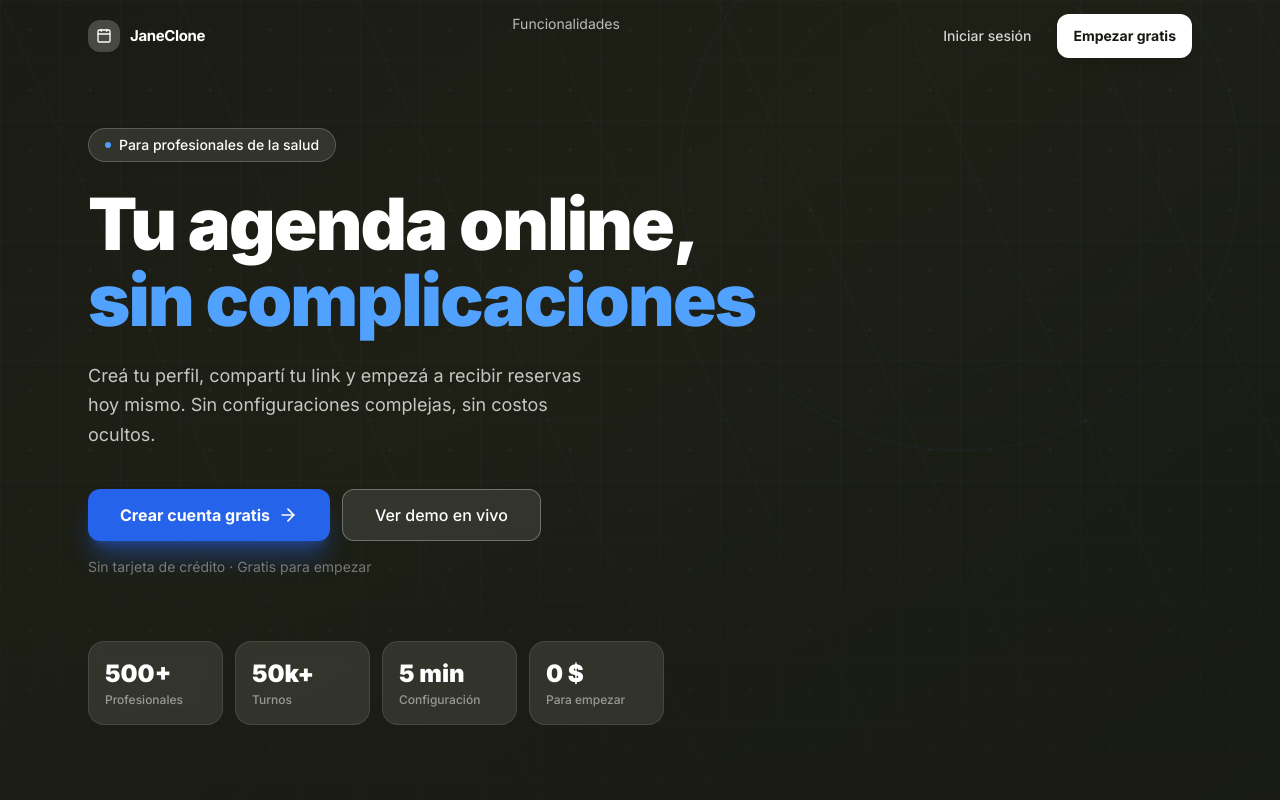
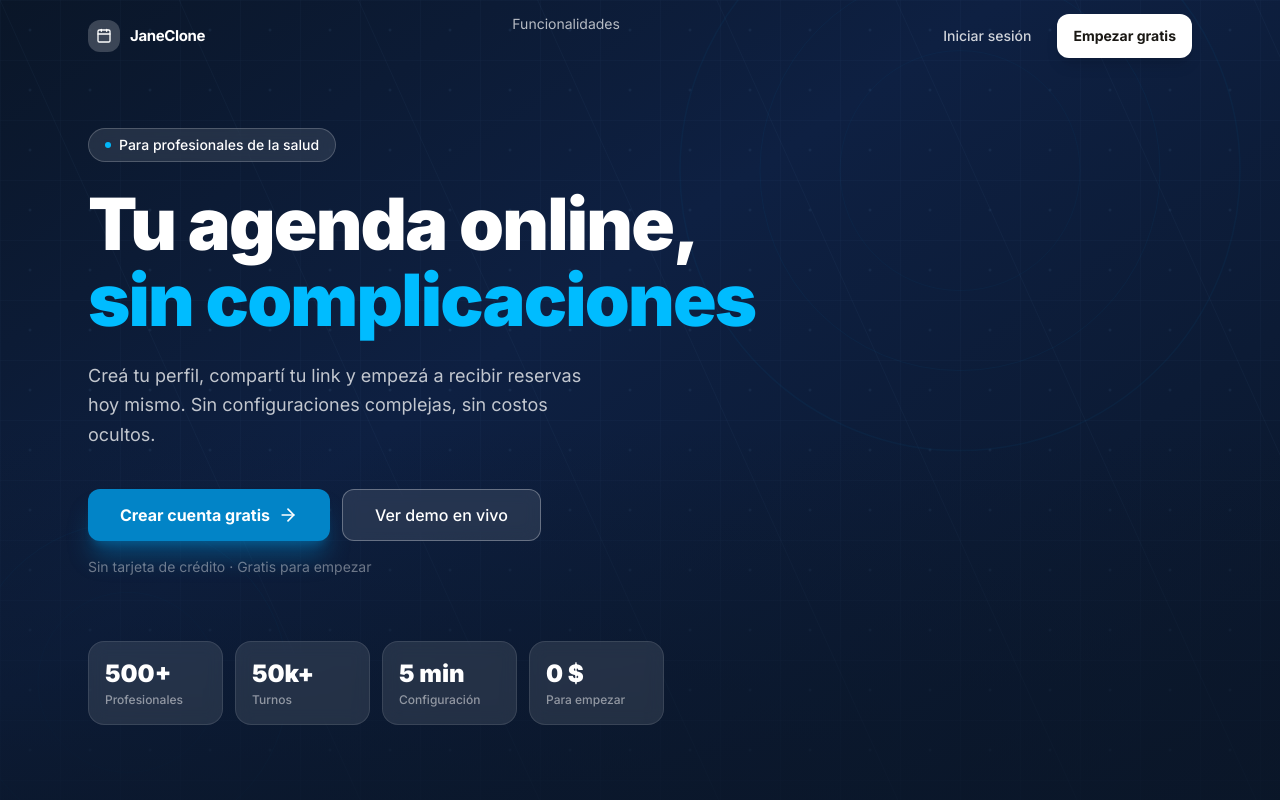
Before and after one commit to mleonangeli-ia/jane-clone, a Next.js app: page / in a window 1280 px wide. Shown: the top 800 px of the page. Built offline with nearby package versions, Linux system fonts and the light colour scheme.

Commit message:
design: celeste & blue pastel palette — sky-50 bg, sky-600 brand, navy dark panels

```diff
--- a/app/dashboard/page.tsx
+++ b/app/dashboard/page.tsx
@@ -84,7 +84,7 @@ export default async function DashboardPage() {
 
       {/* ── Stat cards ──────────────────────────────────────── */}
       <div className="stagger-children grid grid-cols-2 gap-3 sm:gap-4 lg:grid-cols-4">
-        <StatCard icon={Calendar}   label="Turnos hoy"       value={todayAppointments.length}    sub={`${yesterdayCount} ayer`}              delta={todayVsYesterday} accent="#2563eb" />
+        <StatCard icon={Calendar}   label="Turnos hoy"       value={todayAppointments.length}    sub={`${yesterdayCount} ayer`}              delta={todayVsYesterday} accent="#0284c7" />
         <StatCard icon={Users}      label="Clientes"         value={totalClients}                 sub={`${totalAppointments} totales`}                                accent="#3d8060" />
         <StatCard icon={DollarSign} label="Cobrado hoy"      value={formatPrice(todayRevenue)}    sub="ingresos del día"                                              accent="#c8922a" />
         <StatCard icon={Clock}      label="Pendientes"       value={pendingPayments}              sub="sin cobrar"                            alert={pendingPayments > 0} accent="#d4745a" />
@@ -101,7 +101,7 @@ export default async function DashboardPage() {
                 <Calendar className="h-3.5 w-3.5 text-blue-500" />
               </span>
               Agenda de hoy
-              <span className="ml-1 rounded-full bg-blue-50 px-2.5 py-0.5 text-xs font-semibold text-blue-600">
+              <span className="ml-1 rounded-full bg-blue-50 px-2.5 py-0.5 text-xs font-semibold text-sky-700">
                 {todayAppointments.length}
               </span>
             </h2>
--- a/app/globals.css
+++ b/app/globals.css
@@ -1,92 +1,92 @@
 @import "tailwindcss";
 
 /* ────────────────────────────────────────────────────────────
-   LIGHT — Warm pastel palette (posts.design inspired)
-   Background: warm cream   Brand: blue   Accent: peach
+   LIGHT — Celeste & Blue pastel palette
+   Background: sky-50   Brand: sky-600   Sidebar: sky-100
    ──────────────────────────────────────────────────────────── */
 :root {
   --font-inter: "Inter", -apple-system, BlinkMacSystemFont, sans-serif;
 
   /* Surfaces */
-  --bg:           #faf8f3;
+  --bg:           #f0f9ff;
   --bg-card:      #ffffff;
-  --bg-subtle:    #f3efe8;
-  --bg-hover:     #ebe6dd;
+  --bg-subtle:    #e0f2fe;
+  --bg-hover:     #bae6fd;
 
   /* Borders */
-  --border:       #dfd7cc;
-  --border-subtle:#ece7df;
+  --border:       #bae6fd;
+  --border-subtle:#e0f2fe;
 
   /* Text */
-  --text:         #1a1814;
-  --text-muted:   #7a7068;
-  --text-faint:   #b8b0a4;
+  --text:         #0c4a6e;
+  --text-muted:   #0369a1;
+  --text-faint:   #7dd3fc;
 
   /* Sidebar */
-  --sidebar-bg:          #f5f1ea;
-  --sidebar-border:      #e8e2d8;
-  --sidebar-active-bg:   #eff6ff;
-  --sidebar-active-text: #1d4ed8;
-  --sidebar-icon-active: #3b82f6;
-  --sidebar-text:        #907e6e;
-  --sidebar-text-hover:  #1a1814;
+  --sidebar-bg:          #e0f2fe;
+  --sidebar-border:      #bae6fd;
+  --sidebar-active-bg:   #bae6fd;
+  --sidebar-active-text: #0369a1;
+  --sidebar-icon-active: #0284c7;
+  --sidebar-text:        #38bdf8;
+  --sidebar-text-hover:  #0c4a6e;
 
-  /* Sage — primary brand */
-  --sage:       #2563eb;
-  --sage-light: #dbeafe;
-  --sage-dark:  #1e40af;
+  /* Sky — primary brand */
+  --blue:       #0284c7;
+  --blue-light: #e0f2fe;
+  --blue-dark:  #0369a1;
 
-  /* Peach — secondary */
-  --peach:       #d4745a;
-  --peach-light: #fde4d8;
+  /* Cyan — secondary */
+  --peach:       #06b6d4;
+  --peach-light: #cffafe;
 
   /* Amber — tertiary */
-  --amber:       #c8922a;
-  --amber-light: #fdf0d0;
+  --amber:       #f59e0b;
+  --amber-light: #fef3c7;
 
   /* Emerald / success */
-  --emerald:      #3d8060;
-  --emerald-muted:#d4ede4;
-  --emerald-text: #1a5c3a;
+  --emerald:      #059669;
+  --emerald-muted:#d1fae5;
+  --emerald-text: #065f46;
 }
 
 /* ────────────────────────────────────────────────────────────
-   DARK — Warm charcoal + muted sage accents
+   DARK — Deep navy + muted sky accents
    ──────────────────────────────────────────────────────────── */
 [data-theme="dark"] {
-  --bg:           #141210;
-  --bg-card:      #1e1c18;
-  --bg-subtle:    #262420;
-  --bg-hover:     #2e2c28;
+  --bg:           #0c1929;
+  --bg-card:      #112131;
+  --bg-subtle:    #163047;
+  --bg-hover:     #1e3d59;
 
-  --border:       #383430;
-  --border-subtle:#2a2824;
+  --border:       #1e4976;
+  --border-subtle:#163047;
 
-  --text:         #f0ece6;
-  --text-muted:   #8a8278;
-  --text-faint:   #524e48;
+  --text:         #e0f2fe;
+  --text-muted:   #7dd3fc;
+  --text-faint:   #1e4976;
 
-  --sidebar-bg:          #181614;
-  --sidebar-border:      #262420;
-  --sidebar-active-bg:   rgba(37,99,235,0.18);
-  --sidebar-active-text: #93c5fd;
-  --sidebar-icon-active: #60a5fa;
-  --sidebar-text:        #5a5650;
-  --sidebar-text-hover:  #e8e4de;
+  --sidebar-bg:          #0a1628;
+  --sidebar-border:      #163047;
+  --sidebar-active-bg:   rgba(2,132,199,0.2);
+  --sidebar-active-text: #7dd3fc;
+  --sidebar-icon-active: #38bdf8;
+  --sidebar-text:        #1e4976;
+  --sidebar-text-hover:  #e0f2fe;
 
-  --sage:       #2563eb;
-  --sage-light: rgba(37,99,235,0.18);
-  --sage-dark:  #93c5fd;
+  --blue:       #0284c7;
+  --blue-light: rgba(2,132,199,0.2);
+  --blue-dark:  #7dd3fc;
 
-  --peach:       #d4745a;
-  --peach-light: rgba(212,116,90,0.18);
+  --peach:       #06b6d4;
+  --peach-light: rgba(6,182,212,0.2);
 
-  --amber:       #c8922a;
-  --amber-light: rgba(200,146,42,0.18);
+  --amber:       #f59e0b;
+  --amber-light: rgba(245,158,11,0.2);
 
-  --emerald:      #3d8060;
-  --emerald-muted:rgba(61,128,96,0.18);
-  --emerald-text: #6ab490;
+  --emerald:      #059669;
+  --emerald-muted:rgba(5,150,105,0.2);
+  --emerald-text: #6ee7b7;
 }
 
 /* ────────────────────────────────────────────────────────────
--- a/app/login/page.tsx
+++ b/app/login/page.tsx
@@ -140,7 +140,7 @@ export default function LoginPage() {
   return (
     <div className="flex min-h-screen">
       {/* ── Left panel ─────────────────────────────────────── */}
-      <div className="hidden lg:flex lg:w-1/2 flex-col justify-between bg-gradient-to-br from-[#1c1a14] via-[#1c1a14] to-[#242018] p-12 text-white">
+      <div className="hidden lg:flex lg:w-1/2 flex-col justify-between bg-gradient-to-br from-[#0c2d4e] via-[#0a1e3d] to-[#071528] p-12 text-white">
         <div className="flex items-center gap-3">
           <div className="flex h-9 w-9 items-center justify-center rounded-xl bg-white/20">
             <Calendar className="h-5 w-5 text-white" />
@@ -255,7 +255,7 @@ export default function LoginPage() {
                   <Button
                     type="button"
                     onClick={handleCaptchaRetry}
-                    className="h-11 w-full bg-gradient-to-r from-[#2563eb] to-[#1d4ed8] hover:from-[#1d4ed8] hover:to-[#1e40af] shadow-md"
+                    className="h-11 w-full bg-gradient-to-r from-sky-400 to-sky-600 hover:from-sky-500 hover:to-sky-700 shadow-md"
                     disabled={loading || !captchaReady}
                   >
                     {loading ? "Verificando..." : "Intentar de nuevo"}
@@ -263,7 +263,7 @@ export default function LoginPage() {
                 ) : (
                   <Button
                     type="submit"
-                    className="h-11 w-full bg-gradient-to-r from-[#2563eb] to-[#1d4ed8] hover:from-[#1d4ed8] hover:to-[#1e40af] shadow-md"
+                    className="h-11 w-full bg-gradient-to-r from-sky-400 to-sky-600 hover:from-sky-500 hover:to-sky-700 shadow-md"
                     disabled={loading}
                   >
                     {loading ? "Ingresando..." : "Iniciar sesión"}
@@ -275,7 +275,7 @@ export default function LoginPage() {
 
           <p className="mt-6 text-center text-sm text-gray-500">
             ¿No tenés cuenta?{" "}
-            <Link href="/register" className="font-semibold text-blue-600 hover:underline">
+            <Link href="/register" className="font-semibold text-sky-700 hover:underline">
               Registrate gratis
             </Link>
           </p>
--- a/app/page.tsx
+++ b/app/page.tsx
@@ -54,7 +54,7 @@ export default function LandingPage() {
         <section className="relative flex min-h-[90vh] items-center overflow-hidden">
 
           {/* Fondo base: gradiente cálido oscuro */}
-          <div className="absolute inset-0" style={{ background: "linear-gradient(145deg, #1a1c14 0%, #1e2016 40%, #161a14 100%)" }} />
+          <div className="absolute inset-0" style={{ background: "linear-gradient(145deg, #0a1628 0%, #0e2042 40%, #0a1628 100%)" }} />
 
           {/* Patrón de grilla — evoca agenda/calendario */}
           <svg className="absolute inset-0 h-full w-full opacity-[0.07]" xmlns="http://www.w3.org/2000/svg">
@@ -72,11 +72,11 @@ export default function LandingPage() {
 
           {/* Círculos decorativos — sugieren ciclos, tiempo, salud */}
           <svg className="absolute inset-0 h-full w-full" xmlns="http://www.w3.org/2000/svg" style={{ opacity: 0.06 }}>
-            <circle cx="75%" cy="20%" r="280" fill="none" stroke="#2563eb" strokeWidth="1.5"/>
-            <circle cx="75%" cy="20%" r="200" fill="none" stroke="#2563eb" strokeWidth="1"/>
-            <circle cx="75%" cy="20%" r="120" fill="none" stroke="#2563eb" strokeWidth="0.8"/>
-            <circle cx="10%" cy="80%" r="160" fill="none" stroke="#2563eb" strokeWidth="1"/>
-            <circle cx="10%" cy="80%" r="90"  fill="none" stroke="#2563eb" strokeWidth="0.6"/>
+            <circle cx="75%" cy="20%" r="280" fill="none" stroke="#0284c7" strokeWidth="1.5"/>
+            <circle cx="75%" cy="20%" r="200" fill="none" stroke="#0284c7" strokeWidth="1"/>
+            <circle cx="75%" cy="20%" r="120" fill="none" stroke="#0284c7" strokeWidth="0.8"/>
+            <circle cx="10%" cy="80%" r="160" fill="none" stroke="#0284c7" strokeWidth="1"/>
+            <circle cx="10%" cy="80%" r="90"  fill="none" stroke="#0284c7" strokeWidth="0.6"/>
           </svg>
 
           {/* Líneas diagonales sutiles — dinamismo */}
@@ -88,21 +88,21 @@ export default function LandingPage() {
           </svg>
 
           {/* Gradiente de fade bottom */}
-          <div className="absolute inset-0 bg-gradient-to-t from-[#1a1c14]/80 via-transparent to-transparent" />
+          <div className="absolute inset-0 bg-gradient-to-t from-[#0a1628]/80 via-transparent to-transparent" />
 
           {/* Contenido */}
           <div className="relative mx-auto max-w-6xl w-full px-6 py-32">
             <div className="max-w-2xl">
 
               <div className="mb-6 inline-flex items-center gap-2 rounded-full border border-white/20 bg-white/10 px-4 py-1.5 text-sm font-medium text-white backdrop-blur-sm">
-                <span className="h-1.5 w-1.5 rounded-full bg-blue-400 animate-pulse" />
+                <span className="h-1.5 w-1.5 rounded-full bg-sky-400 animate-pulse" />
                 Para profesionales de la salud
               </div>
 
               <h1 className="text-5xl font-black leading-[1.05] tracking-tight text-white sm:text-6xl lg:text-7xl">
                 Tu agenda online,
                 <br />
-                <span className="text-blue-400">sin complicaciones</span>
+                <span className="text-sky-400">sin complicaciones</span>
               </h1>
 
               <p className="mt-6 max-w-lg text-lg leading-relaxed text-white/75">
@@ -111,7 +111,7 @@ export default function LandingPage() {
 
               <div className="mt-10 flex flex-col gap-3 sm:flex-row">
                 <Link href="/register">
-                  <button className="flex h-13 items-center gap-2 rounded-xl bg-[#2563eb] px-8 py-3.5 text-base font-bold text-white shadow-xl shadow-[#2563eb]/40 transition-all hover:-translate-y-0.5 hover:bg-[#1d4ed8] hover:shadow-2xl">
+                  <button className="flex h-13 items-center gap-2 rounded-xl bg-[#0284c7] px-8 py-3.5 text-base font-bold text-white shadow-xl shadow-[#0284c7]/40 transition-all hover:-translate-y-0.5 hover:bg-[#0369a1] hover:shadow-2xl">
                     Crear cuenta gratis
                     <ArrowRight className="h-5 w-5" />
                   </button>
@@ -165,7 +165,7 @@ export default function LandingPage() {
           </svg>
           <div className="relative mx-auto max-w-6xl px-6">
             <div className="mb-16 text-center">
-              <p className="mb-3 text-sm font-bold uppercase tracking-widest text-blue-400">Funcionalidades</p>
+              <p className="mb-3 text-sm font-bold uppercase tracking-widest text-sky-400">Funcionalidades</p>
               <h2 className="text-3xl font-black tracking-tight text-white sm:text-4xl" style={{ letterSpacing: "-0.03em" }}>
                 Todo lo que necesitás en un solo lugar
               </h2>
@@ -181,12 +181,12 @@ export default function LandingPage() {
                   className="group relative overflow-hidden rounded-2xl border border-white/5 bg-white/5 p-6 transition-all duration-300 hover:border-blue-500/30 hover:bg-white/8 hover:-translate-y-1"
                   style={{ animationDelay: `${i * 60}ms` }}
                 >
-                  <div className="mb-4 inline-flex h-11 w-11 items-center justify-center rounded-xl bg-[#2563eb]/10">
-                    <Icon className="h-5 w-5 text-blue-400" />
+                  <div className="mb-4 inline-flex h-11 w-11 items-center justify-center rounded-xl bg-[#0284c7]/10">
+                    <Icon className="h-5 w-5 text-sky-400" />
                   </div>
                   <h3 className="mb-2 font-bold text-white" style={{ letterSpacing: "-0.02em" }}>{title}</h3>
                   <p className="text-sm leading-relaxed text-gray-400">{desc}</p>
-                  <div className="absolute bottom-0 left-0 h-px w-0 bg-[#2563eb] transition-all duration-500 group-hover:w-full" />
+                  <div className="absolute bottom-0 left-0 h-px w-0 bg-[#0284c7] transition-all duration-500 group-hover:w-full" />
                 </div>
               ))}
             </div>
@@ -203,9 +203,9 @@ export default function LandingPage() {
           <svg className="absolute inset-0 h-full w-full" xmlns="http://www.w3.org/2000/svg" preserveAspectRatio="none" style={{ opacity: 0.12 }}>
             <defs>
               <linearGradient id="waveGrad" x1="0%" y1="0%" x2="100%" y2="0%">
-                <stop offset="0%"   stopColor="#2563eb" stopOpacity="0"/>
-                <stop offset="50%"  stopColor="#2563eb" stopOpacity="1"/>
-                <stop offset="100%" stopColor="#2563eb" stopOpacity="0"/>
+                <stop offset="0%"   stopColor="#0284c7" stopOpacity="0"/>
+                <stop offset="50%"  stopColor="#0284c7" stopOpacity="1"/>
+                <stop offset="100%" stopColor="#0284c7" stopOpacity="0"/>
               </linearGradient>
             </defs>
             {[0,1,2,3,4].map(i => (
@@ -261,7 +261,7 @@ export default function LandingPage() {
       <footer className="border-t border-gray-100 bg-white py-8">
         <div className="mx-auto max-w-6xl px-6 flex flex-col items-center justify-between gap-4 sm:flex-row">
           <div className="flex items-center gap-2">
-            <div className="flex h-6 w-6 items-center justify-center rounded-lg bg-[#2563eb]">
+            <div className="flex h-6 w-6 items-center justify-center rounded-lg bg-[#0284c7]">
               <Calendar className="h-3 w-3 text-white" />
             </div>
             <span className="text-sm font-bold text-gray-800">JaneClone</span>
--- a/app/register/page.tsx
+++ b/app/register/page.tsx
@@ -42,7 +42,7 @@ export default function RegisterPage() {
   return (
     <div className="flex min-h-screen">
       {/* Left */}
-      <div className="hidden lg:flex lg:w-1/2 flex-col justify-between bg-gradient-to-br from-[#1c1a14] via-[#1e1c16] to-[#242018] p-12 text-white">
+      <div className="hidden lg:flex lg:w-1/2 flex-col justify-between bg-gradient-to-br from-[#0a1e3d] via-[#0c2d4e] to-[#071528] p-12 text-white">
         <div className="flex items-center gap-3">
           <div className="flex h-9 w-9 items-center justify-center rounded-xl bg-white/20">
             <Calendar className="h-5 w-5 text-white" />
@@ -56,7 +56,7 @@ export default function RegisterPage() {
           <ul className="space-y-3">
             {perks.map((p) => (
               <li key={p} className="flex items-center gap-3 text-gray-300">
-                <CheckCircle className="h-5 w-5 shrink-0 text-blue-400" />
+                <CheckCircle className="h-5 w-5 shrink-0 text-sky-400" />
                 <span>{p}</span>
               </li>
             ))}
@@ -99,7 +99,7 @@ export default function RegisterPage() {
               )}
               <Button
                 type="submit"
-                className="h-11 w-full bg-gradient-to-r from-[#2563eb] to-[#1d4ed8] hover:from-[#1d4ed8] hover:to-[#1e40af] shadow-md"
+                className="h-11 w-full bg-gradient-to-r from-sky-400 to-sky-600 hover:from-sky-500 hover:to-sky-700 shadow-md"
                 disabled={loading}
               >
                 {loading ? "Creando cuenta..." : "Crear cuenta gratis"}
@@ -109,7 +109,7 @@ export default function RegisterPage() {
 
           <p className="mt-6 text-center text-sm text-gray-500">
             ¿Ya tenés cuenta?{" "}
-            <Link href="/login" className="font-semibold text-blue-600 hover:underline">
+            <Link href="/login" className="font-semibold text-sky-700 hover:underline">
               Iniciar sesión
             </Link>
           </p>
--- a/components/layout/BottomNav.tsx
+++ b/components/layout/BottomNav.tsx
@@ -28,19 +28,19 @@ export function BottomNav() {
             key={href}
             href={href}
             className="flex flex-1 flex-col items-center justify-center gap-1 py-2.5 transition-all active:scale-95"
-            style={{ color: active ? "#2563eb" : "var(--text-faint)" }}
+            style={{ color: active ? "#0284c7" : "var(--text-faint)" }}
           >
             <Icon className="h-5 w-5" strokeWidth={active ? 2.5 : 1.8} />
             <span
               className="text-[10px] font-semibold"
-              style={{ color: active ? "#2563eb" : "var(--text-faint)" }}
+              style={{ color: active ? "#0284c7" : "var(--text-faint)" }}
             >
               {label}
             </span>
             {active && (
               <span
                 className="absolute top-0 h-0.5 w-10 rounded-full"
-                style={{ backgroundColor: "#2563eb" }}
+                style={{ backgroundColor: "#0284c7" }}
               />
             )}
           </Link>
--- a/components/layout/Sidebar.tsx
+++ b/components/layout/Sidebar.tsx
@@ -50,7 +50,7 @@ function NavContent({ onClose }: { onClose?: () => void }) {
 
       {/* Logo */}
       <div className="flex h-16 items-center gap-3 px-5" style={{ borderBottom: "1px solid var(--sidebar-border)" }}>
-        <div className="flex h-8 w-8 shrink-0 items-center justify-center rounded-xl bg-gradient-to-br from-[#2563eb] to-[#1d4ed8] shadow-md shadow-[#5a7e6a]/30">
+        <div className="flex h-8 w-8 shrink-0 items-center justify-center rounded-xl bg-gradient-to-br from-sky-400 to-sky-600 shadow-md shadow-[#5a7e6a]/30">
           <Calendar className="h-4 w-4 text-white" />
         </div>
         <span className="flex-1 text-[15px] font-bold tracking-tight" style={{ color: "var(--text)" }}>
@@ -140,7 +140,7 @@ function NavContent({ onClose }: { onClose?: () => void }) {
       {/* User */}
       <div className="p-3" style={{ borderTop: "1px solid var(--sidebar-border)" }}>
         <div className="flex items-center gap-3 rounded-xl px-2 py-2">
-          <div className="flex h-8 w-8 shrink-0 items-center justify-center rounded-xl bg-[#2563eb] text-xs font-bold text-white shadow-sm">
+          <div className="flex h-8 w-8 shrink-0 items-center justify-center rounded-xl bg-sky-500 text-xs font-bold text-white shadow-sm">
             {session?.user?.name?.charAt(0)?.toUpperCase() ?? "?"}
           </div>
           <div className="min-w-0 flex-1">
```
